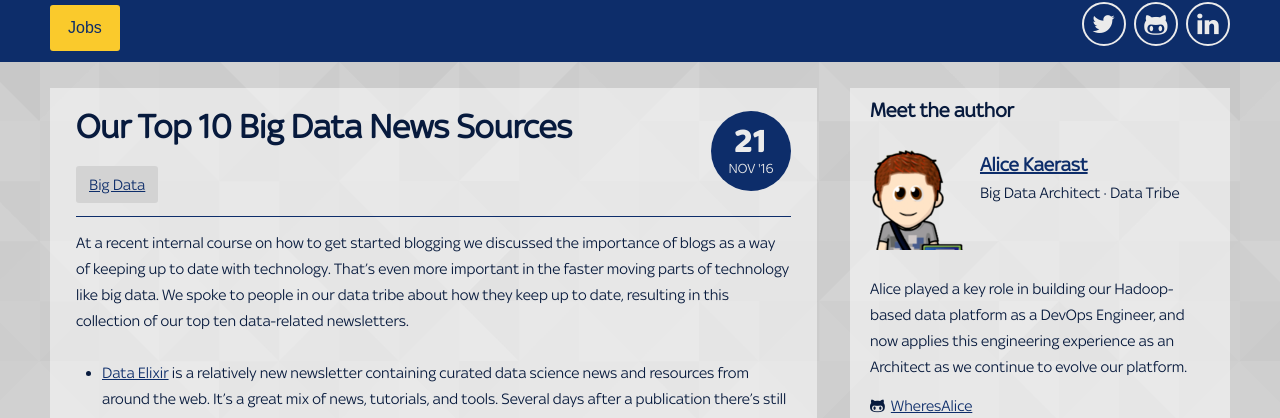
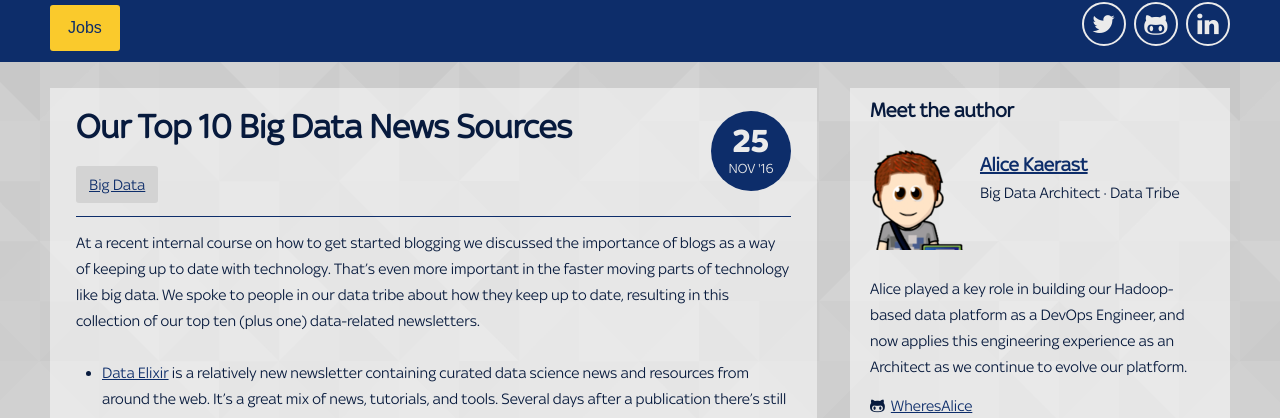
Before and after one commit to skybet/skybet.github.io, a Jekyll site: the page built from _posts/2016-11-25-big-data-news.md, in a window 1280 px wide and 1400 px high, scrolled down 220 px. Shown: the part 138-556 px from the top of the window. Built offline with Jekyll 4.4.1, drawn with Linux system fonts in a browser that asks for light colours; nearby versions of some CDN libraries; some web fonts are replaced; comment, search, counter and statistics services are not loaded; some of the changed text lies outside the part shown.

Commit message:
add an extra big data news source and bump the date

```diff
--- a/_posts/2016-11-21-big-data-news.md
+++ b/_posts/2016-11-25-big-data-news.md
@@ -1,14 +1,14 @@
 ---
 layout:     post
 title:      Our Top 10 Big Data News Sources
-date:       2016-11-21 12:00
+date:       2016-11-25 12:00
 summary:    Keeping on top of an area of technology that is as rapidly moving as the big data ecosystem is hard.  Our data tribe share some of their resources for keeping up to date.
 category:   Big Data
 tags:       Data, News
 author:     alice_kaerast
 ---
 
-At a recent internal course on how to get started blogging we discussed the importance of blogs as a way of keeping up to date with technology.  That's even more important in the faster moving parts of technology like big data.  We spoke to people in our data tribe about how they keep up to date, resulting in this collection of our top ten data-related newsletters.
+At a recent internal course on how to get started blogging we discussed the importance of blogs as a way of keeping up to date with technology.  That's even more important in the faster moving parts of technology like big data.  We spoke to people in our data tribe about how they keep up to date, resulting in this collection of our top ten (plus one) data-related newsletters.
 
 * [Data Elixir](http://dataelixir.com/) is a relatively new newsletter containing curated data science news and resources from around the web.  It's a great mix of news, tutorials, and tools.  Several days after a publication there's still conversations going on aroud the office about articles from this newsletter.
 
```
Also changed, not shown: other parts of _posts/2016-11-25-big-data-news.md (+2 -0 lines).
